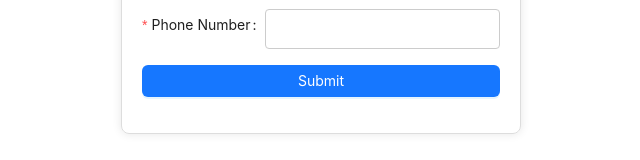
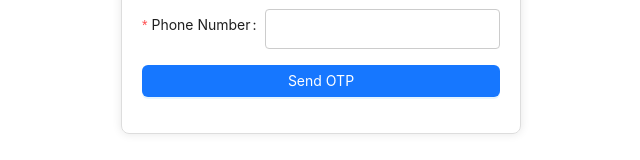
Before and after one commit to VirtualDharm/AssignmentProGupta, a React (Create React App) app in the folder client/: page / in a window 1280 px wide. Shown: the part 300-460 px from the top of the page, without its empty margins (319-959 px from the left). Built offline with nearby package versions, Linux system fonts and the light colour scheme.

Commit message:
added otp verification at frontend

```diff
--- a/client/package.json
+++ b/client/package.json
@@ -8,6 +8,7 @@
     "@testing-library/user-event": "^13.5.0",
     "antd": "^5.12.7",
     "axios": "^1.6.4",
+    "firebase": "^10.7.1",
     "libphonenumber-js": "^1.10.53",
     "moment": "^2.30.1",
     "react": "^18.2.0",
--- a/client/src/components/Form.js
+++ b/client/src/components/Form.js
@@ -2,6 +2,21 @@ import 'antd/dist/reset.css';
 import React, { useState, useEffect } from 'react';
 import { DatePicker, Form, Input, Button, message } from 'antd';
 import './Form.css';
+import firebase from 'firebase/compat/app';
+import 'firebase/compat/auth';
+
+const firebaseConfig = {
+  apiKey: "AIzaSyCcGiLbCHkIe8DJu9MntX1c-lz0832EzjI",
+  authDomain: "assignmentproguptaji.firebaseapp.com",
+  projectId: "assignmentproguptaji",
+  storageBucket: "assignmentproguptaji.appspot.com",
+  messagingSenderId: "201915932982",
+  appId: "1:201915932982:web:0de5c48097fdf598a69397"
+};
+
+if (!firebase.apps.length) {
+  firebase.initializeApp(firebaseConfig);
+}
 
 const MyForm = () => {
 const [name, setName] = useState('');
@@ -38,15 +53,24 @@ const validateDateOfBirth = (rule, value) => {
   });
 };
 
-const handleSubmit = async () => {
-  if (!name || !email || !dob || !phoneNumber) {
-    message.error('Please fill out all fields');
-    return;
-  }
-
+const handleSendOTP = async () => {
   try {
     setLoading(true);
 
+    const recaptchaContainer = document.getElementById('recaptcha-container');
+    const appVerifier = new firebase.auth.RecaptchaVerifier(recaptchaContainer, {
+      size: 'invisible',
+    });
+
+    const confirmationResult = await firebase.auth().signInWithPhoneNumber(`+91${phoneNumber}`, appVerifier);
+    const code = window.prompt('Enter OTP sent to your phone');
+
+    if (code) {
+      const credential = firebase.auth.PhoneAuthProvider.credential(confirmationResult.verificationId, code);
+      await firebase.auth().signInWithCredential(credential);
+      message.success('Phone number verified successfully!');
+
+      try {
         const response = await fetch('http://localhost:5000/api/verification/verify-phone-number', {
           method: 'POST',
           headers: {
@@ -54,10 +78,8 @@ const handleSubmit = async () => {
           },
           body: JSON.stringify({ name, email, dob, phoneNumber: `+91${phoneNumber}` }),
         });
-
         if (response.ok) {
           message.success('Form submitted successfully!');
-      // Optionally, you can reset the form fields after successful submission
           setName('');
           setEmail('');
           setDob(null);
@@ -67,6 +89,13 @@ const handleSubmit = async () => {
         }
       } catch (error) {
         console.error('Error submitting form:', error);
+        message.error('An error occurred. Please try again.');
+      }
+    } else {
+      message.error('Failed to verify OTP. Please try again.');
+    }
+  } catch (error) {
+    console.error('Error sending OTP:', error);
     message.error('An error occurred. Please try again.');
   } finally {
     setLoading(false);
@@ -80,7 +109,7 @@ useEffect(() => {
 }, []);
 
 return (
-  <Form className="form-container" onFinish={handleSubmit}>
+  <Form className="form-container" onFinish={handleSendOTP}>
     <Form.Item className="form-item" label="Name" name="name" rules={[{ required: true, message: 'Please input your name!' }]}>
       <Input className="input-field" value={name} onChange={(e) => setName(e.target.value)} />
     </Form.Item>
@@ -94,8 +123,9 @@ return (
       <Input className="input-field" value={phoneNumber} onChange={(e) => setPhoneNumber(e.target.value)} />
     </Form.Item>
     <Form.Item className="form-item">
+      <div id="recaptcha-container"></div>
       <Button className="submit-button" type="primary" htmlType="submit" loading={loading}>
-        Submit
+        Send OTP
       </Button>
     </Form.Item>
   </Form>
```
Also changed, not shown: 1 other file (tests, documents, lock files or other folders). Lines whose indentation alone changed are shown as unchanged.
